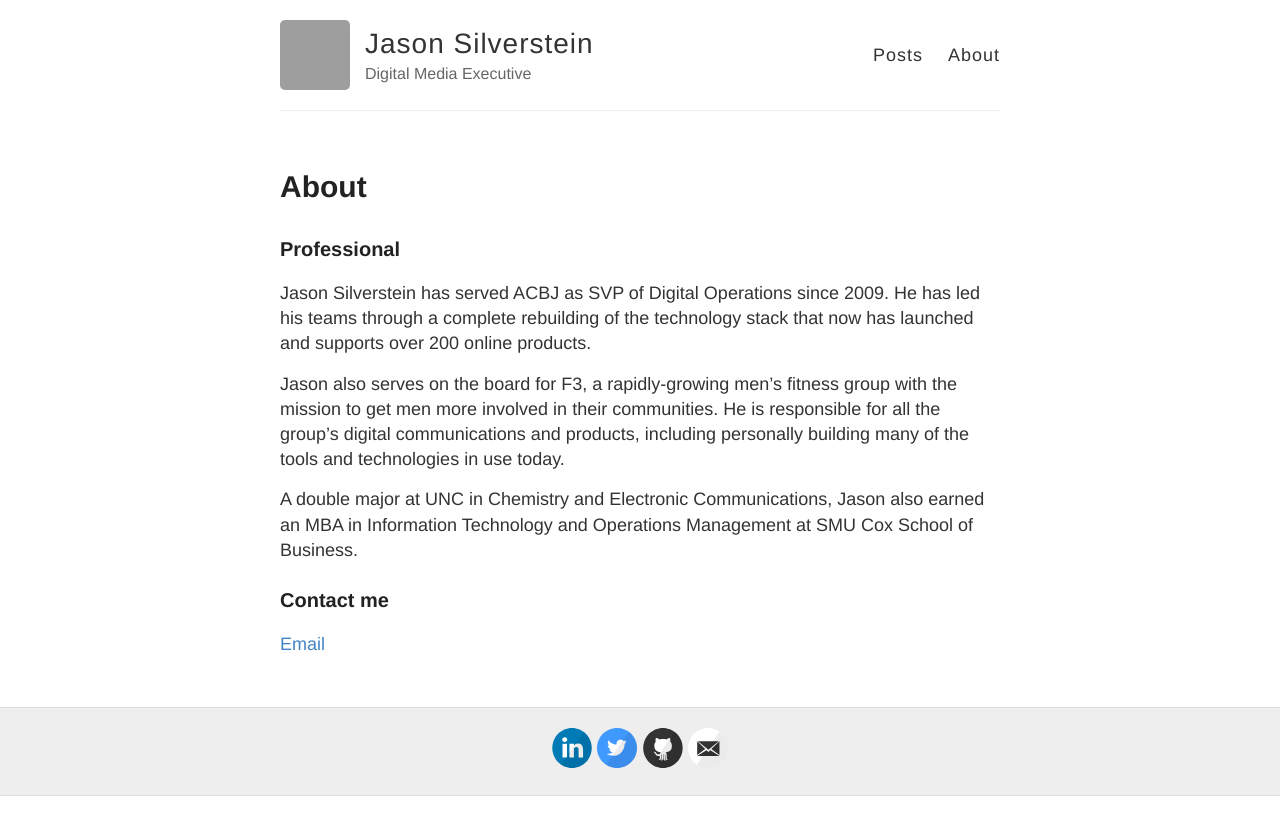
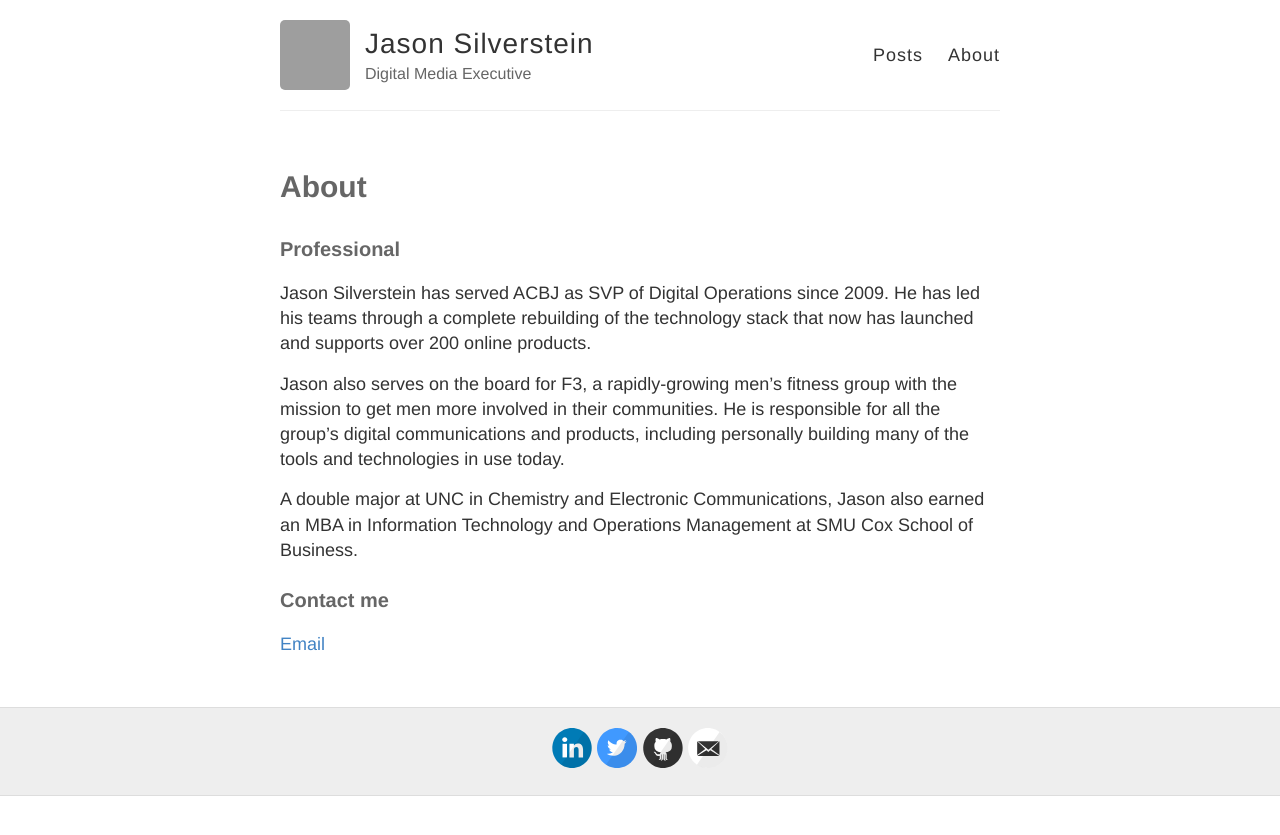
Before and after one commit to jasonsilverstein/jasonsilverstein.github.io, a Jekyll site: the page built from about.md, in a window 1280 px wide. Shown: the top 835 px of the page. Built offline with Jekyll 4.4.1, drawn with Linux system fonts in a browser that asks for light colours; grey boxes are pictures that could not be loaded.

Commit message:
post changes, css changes

```diff
--- a/style.scss
+++ b/style.scss
@@ -32,7 +32,7 @@
 
 h1, h2, h3, h4, h5, h6 {
   font-family: $helveticaNeue;
-  color: $darkerGray;
+  color: #666;
   font-weight: bold;
 
   line-height: 1.7;
```
Also changed, not shown: _posts/2011-11-15-Power-of-a-Mentor.md (+2 -1 lines).
